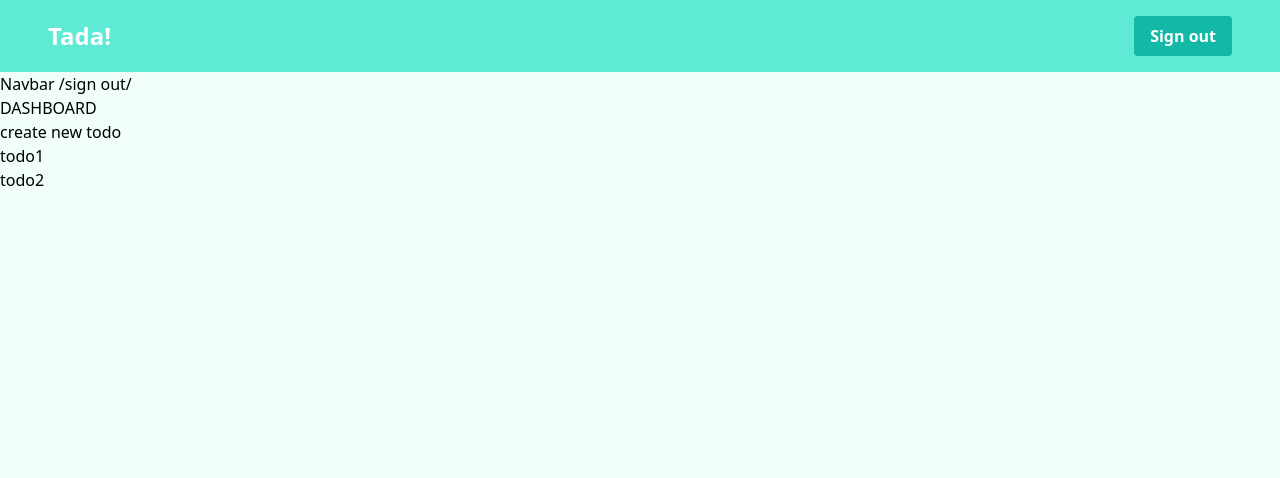
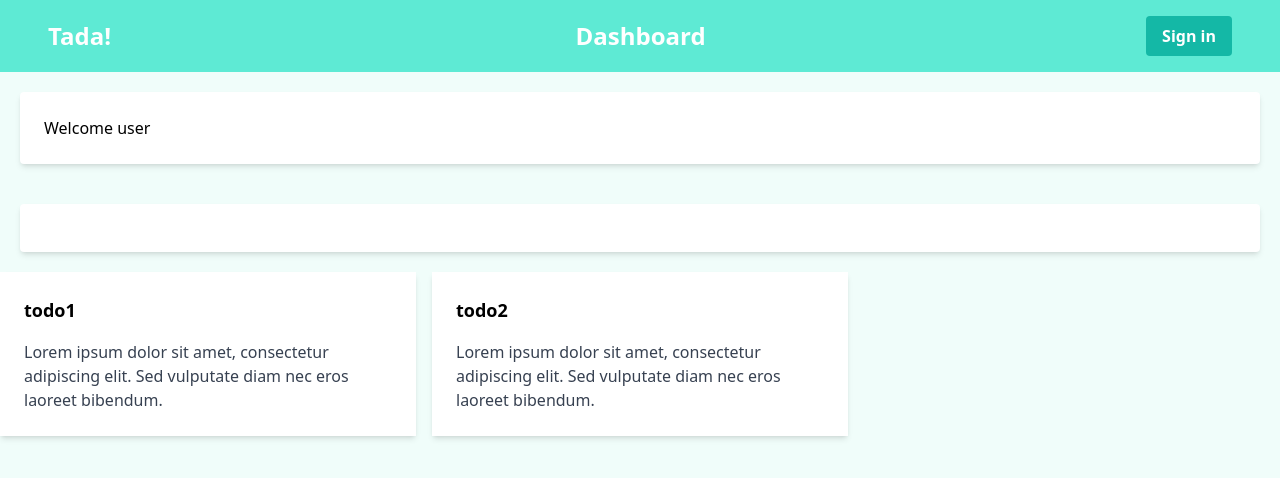
Before and after one commit to kevinegstorf/firebase_basics_with_react, a React (Vite) app: page /dashboard in a window 1280 px wide. Shown: the top 478 px of the page. Built offline with nearby package versions, Linux system fonts and the light colour scheme; no server answers.

Commit message:
feat: updated dashboard view

```diff
--- a/src/components/Navigation/index.tsx
+++ b/src/components/Navigation/index.tsx
@@ -1,4 +1,11 @@
-export const Navigation = () => {
+import { useState } from 'react';
+import Logo from '../../assets/logo.svg';
+
+export const Navigation = ({ pageName }: { pageName: string }) => {
+  const [signedIn, setSignedIn] = useState(false);
+
+  console.log('pageName', pageName);
+
   return (
     <nav className="bg-teal-300 p-4">
       <div className="max-w-7xl mx-auto px-2 sm:px-6 lg:px-8 flex items-center justify-between">
@@ -7,12 +14,15 @@ export const Navigation = () => {
             Tada!
           </a>
         </div>
+        <div className="ml-6 space-x-4 text-center text-white text-2xl font-bold">
+          {pageName}
+        </div>
         <div className="flex items-center">
           <button
             className="bg-teal-500 hover:bg-teal-600 text-white font-bold py-2 px-4 rounded"
-            onClick={() => console.log('sign out')}
+            onClick={() => setSignedIn(!signedIn)}
           >
-            Sign out
+            {signedIn ? 'Sign out' : 'Sign in'}
           </button>
         </div>
       </div>
--- a/src/components/SignInForm/index.tsx
+++ b/src/components/SignInForm/index.tsx
@@ -44,7 +44,7 @@ export const SignInForm = () => {
       onSubmit={(E) => handleSubmit(E)}
       className="bg-white p-6 rounded-lg shadow-xl"
     >
-      <h1>{signUp ? 'Sign up' : 'Sign in'}</h1>
+      <h1 className="text-center">{signUp ? 'Sign Up' : 'Sign In'}</h1>
       {signUp && (
         <>
           <label
@@ -107,7 +107,7 @@ export const SignInForm = () => {
             className="mr-4 hover:underline"
             onClick={(e) => toggleSignUp(e)}
           >
-            {signUp ? 'Sign in' : 'Sign up'}
+            {signUp ? 'Sign In' : 'Sign Up'}
           </button>
           <a className="hover:underline" href="">
             Forgot Password
--- a/src/pages/Dashboard.tsx
+++ b/src/pages/Dashboard.tsx
@@ -5,13 +5,33 @@ export const Dashboard = () => {
   const [todos, setTodos] = useState<string[]>(['todo1', 'todo2']);
   return (
     <div>
-      <Navigation />
-      <div>Navbar /sign out/ </div>
-      <h1>DASHBOARD</h1>
-      <div>create new todo</div>
-      {todos.map((todo) => (
-        <div key={todo}>{todo}</div>
-      ))}
+      <Navigation pageName="Dashboard" />
+      <div className="container mx-auto">
+        <div className="grid grid-cols-1 gap-4">
+          <div className="bg-white p-6 shadow-md m-5 rounded">
+            <h2>Welcome user</h2>
+          </div>
+        </div>
+
+        <div className="container mx-auto">
+          <div className="grid grid-cols-1 gap-4">
+            <div className="bg-white p-6 shadow-md m-5 rounded"></div>
+          </div>
+        </div>
+      </div>
+      <div className="container mx-auto">
+        <div className="grid grid-cols-3 gap-4">
+          {todos.map((todo) => (
+            <div className="bg-white p-6 shadow-md">
+              <h2 className="text-lg font-bold mb-4">{todo}</h2>
+              <p className="text-gray-700">
+                Lorem ipsum dolor sit amet, consectetur adipiscing elit. Sed
+                vulputate diam nec eros laoreet bibendum.
+              </p>
+            </div>
+          ))}
+        </div>
+      </div>
     </div>
   );
 };
```
Also changed, not shown: src/assets/logo.svg (added).
